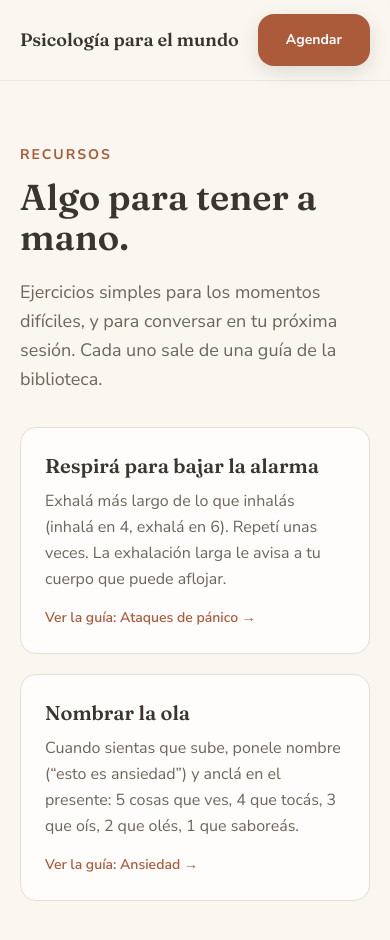
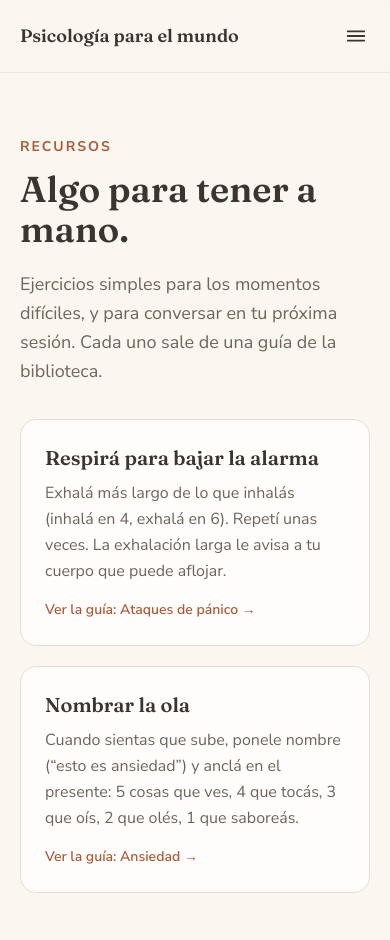
Before and after one commit to DamianLetelle/psicologia-para-el-mundo, a Next.js app: page /herramientas in a window 390 px wide. Shown: the top 940 px of the page. Built offline with nearby package versions, Linux system fonts and the light colour scheme.

Commit message:
Menu movil (hamburguesa + panel) y fix de dependencias (override postcss, 0 vulnerabilidades)

```diff
--- a/package.json
+++ b/package.json
@@ -26,5 +26,8 @@
     "tailwindcss": "^4",
     "typescript": "^5",
     "wrangler": "^4.107.0"
+  },
+  "overrides": {
+    "postcss": "^8.5.10"
   }
 }
--- /dev/null
+++ b/src/components/MobileMenu.tsx
@@ -0,0 +1,52 @@
+"use client";
+import { useState } from "react";
+import TransitionLink from "@/components/motion/TransitionLink";
+import { btnBase, btnPrimary } from "@/components/ui/buttonStyles";
+
+type NavLink = { href: string; label: string };
+
+// Menú de celular: hamburguesa + panel a pantalla completa. Se cierra al elegir una opción.
+export default function MobileMenu({ links }: { links: NavLink[] }) {
+  const [open, setOpen] = useState(false);
+  const close = () => setOpen(false);
+  return (
+    <div className="md:hidden">
+      <button
+        type="button"
+        aria-label={open ? "Cerrar menú" : "Abrir menú"}
+        aria-expanded={open}
+        onClick={() => setOpen((o) => !o)}
+        className="relative z-50 -mr-2 flex h-11 w-11 items-center justify-center rounded-lg text-tinta hover:bg-superficie"
+      >
+        <svg width="22" height="22" viewBox="0 0 24 24" fill="none" stroke="currentColor" strokeWidth="2" strokeLinecap="round">
+          {open ? (
+            <>
+              <line x1="6" y1="6" x2="18" y2="18" />
+              <line x1="18" y1="6" x2="6" y2="18" />
+            </>
+          ) : (
+            <>
+              <line x1="3" y1="7" x2="21" y2="7" />
+              <line x1="3" y1="12" x2="21" y2="12" />
+              <line x1="3" y1="17" x2="21" y2="17" />
+            </>
+          )}
+        </svg>
+      </button>
+      {open ? (
+        <div className="fixed inset-0 z-40 flex flex-col bg-fondo px-6 pt-24 pb-10">
+          <nav className="flex flex-col gap-1">
+            {links.map((l) => (
+              <TransitionLink key={l.href} href={l.href} onNavigate={close} className="rounded-lg px-3 py-3 text-lg text-tinta hover:bg-superficie">
+                {l.label}
+              </TransitionLink>
+            ))}
+          </nav>
+          <TransitionLink href="/agendar" onNavigate={close} className={`${btnBase} ${btnPrimary} mt-6`}>
+            Agendar
+          </TransitionLink>
+        </div>
+      ) : null}
+    </div>
+  );
+}
--- a/src/components/SiteHeader.tsx
+++ b/src/components/SiteHeader.tsx
@@ -1,5 +1,6 @@
 import VaporCTA from "@/components/VaporCTA";
 import TransitionLink from "@/components/motion/TransitionLink";
+import MobileMenu from "@/components/MobileMenu";
 
 const brand = "Psicología para el mundo";
 const links = [
@@ -20,7 +21,10 @@ export default function SiteHeader() {
             <TransitionLink key={l.href} href={l.href} className="text-sm text-tinta-suave transition-colors hover:text-tinta">{l.label}</TransitionLink>
           ))}
         </div>
-        <VaporCTA href="/agendar" className="px-5 py-2.5 text-sm">Agendar</VaporCTA>
+        <div className="hidden md:block">
+          <VaporCTA href="/agendar" className="px-5 py-2.5 text-sm">Agendar</VaporCTA>
+        </div>
+        <MobileMenu links={links} />
       </nav>
     </header>
   );
--- a/src/components/motion/TransitionLink.tsx
+++ b/src/components/motion/TransitionLink.tsx
@@ -4,9 +4,9 @@ import { useRouter, usePathname } from "next/navigation";
 import type { ReactNode, MouseEvent } from "react";
 import { whenFontsReady } from "@/lib/ready";
 
-// Enlace interno: precarga el destino, respeta modificadores (nueva pestaña) y no rompe al tocar la
-// misma página. Navega directo (la página nueva hace su entrada al montarse).
-export default function TransitionLink({ href, className = "", children }: { href: string; className?: string; children: ReactNode }) {
+// Enlace interno: precarga el destino, respeta modificadores (nueva pestaña), no rompe al tocar la
+// misma página, y avisa (onNavigate) para poder cerrar el menú móvil.
+export default function TransitionLink({ href, className = "", children, onNavigate }: { href: string; className?: string; children: ReactNode; onNavigate?: () => void }) {
   const router = useRouter();
   const pathname = usePathname();
   useEffect(() => { router.prefetch(href); }, [href, router]);
@@ -14,6 +14,7 @@ export default function TransitionLink({ href, className = "", children }: { hre
   const onClick = (e: MouseEvent<HTMLAnchorElement>) => {
     if (e.metaKey || e.ctrlKey || e.shiftKey || e.altKey || e.button === 1) return;
     e.preventDefault();
+    if (onNavigate) onNavigate();
     if (norm(href) === norm(pathname || "")) { window.scrollTo({ top: 0, behavior: "smooth" }); return; }
     whenFontsReady(() => router.push(href));
   };
```
Also changed, not shown: 1 other file (tests, documents, lock files or other folders).
